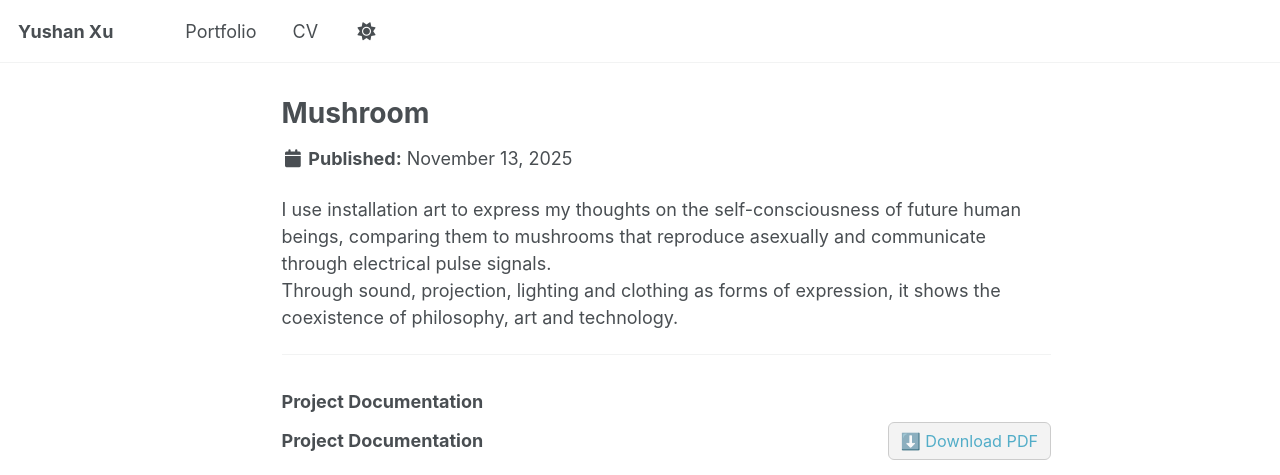
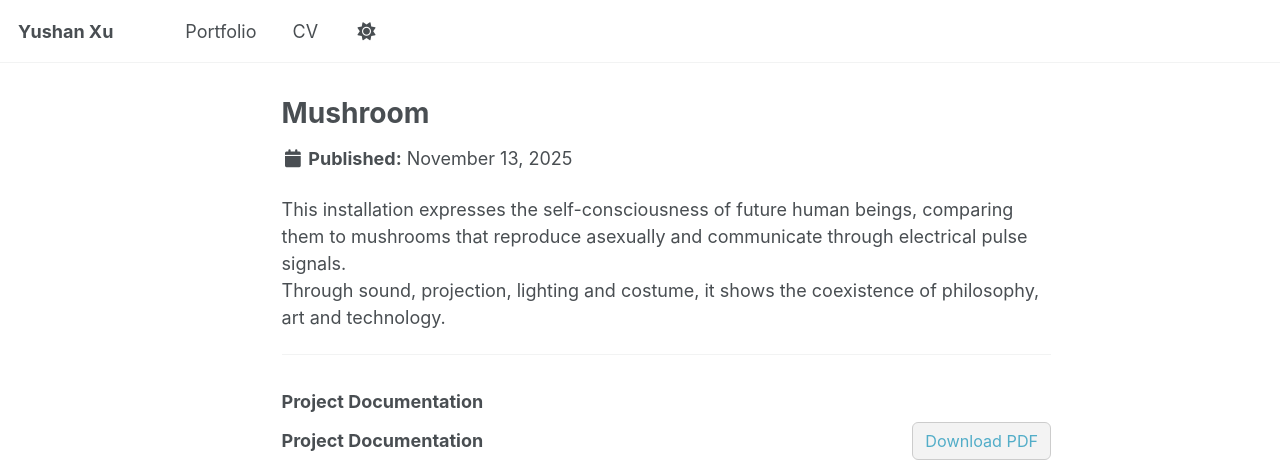
Before and after one commit to Yushan-Xu/Yushan-Xu.github.io, a Jekyll site: the page built from _portfolio/Mushroom.md, in a window 1280 px wide and 900 px high, cut to the strip 0-475 px from the top of the window. Built offline with Jekyll 4.4.1, drawn with Linux system fonts in a browser that asks for light colours; a script that is not in the unit is left out.

Commit message:
Update Mushroom.md

```diff
--- a/_portfolio/Mushroom.md
+++ b/_portfolio/Mushroom.md
@@ -3,17 +3,19 @@ layout: single
 title: "Mushroom"
 permalink: /_portfolio/Mushroom/
 author_profile: false
+classes: wide
+order: 1
 ---
 
-I use installation art to express my thoughts on the self-consciousness of future human beings, comparing them to mushrooms that reproduce asexually and communicate through electrical pulse signals.
-Through sound, projection, lighting and clothing as forms of expression, it shows the coexistence of philosophy, art and technology.
+This installation expresses the self-consciousness of future human beings, comparing them to mushrooms that reproduce asexually and communicate through electrical pulse signals.
+Through sound, projection, lighting and costume, it shows the coexistence of philosophy, art and technology.
 
 ---
 
 ### Project Documentation
 <div style="display: flex; justify-content: space-between; align-items: center; margin-bottom: 1rem;">
   <h3 style="margin: 0;">Project Documentation</h3>
-  <a href="/files/Mushroom.pdf" download style="text-decoration: none; background: #f3f3f3; padding: 6px 12px; border-radius: 6px; font-size: 0.9rem; border: 1px solid #ccc;">⬇️ Download PDF</a>
+  <a href="/files/Mushroom.pdf" download style="text-decoration: none; background: #f3f3f3; padding: 6px 12px; border-radius: 6px; font-size: 0.9rem; border: 1px solid #ccc;">Download PDF</a>
 </div>
 
 <div style="border: 1px solid #ccc; border-radius: 8px; overflow: hidden; margin-top: 0.5rem; margin-bottom: 2rem;">
```
